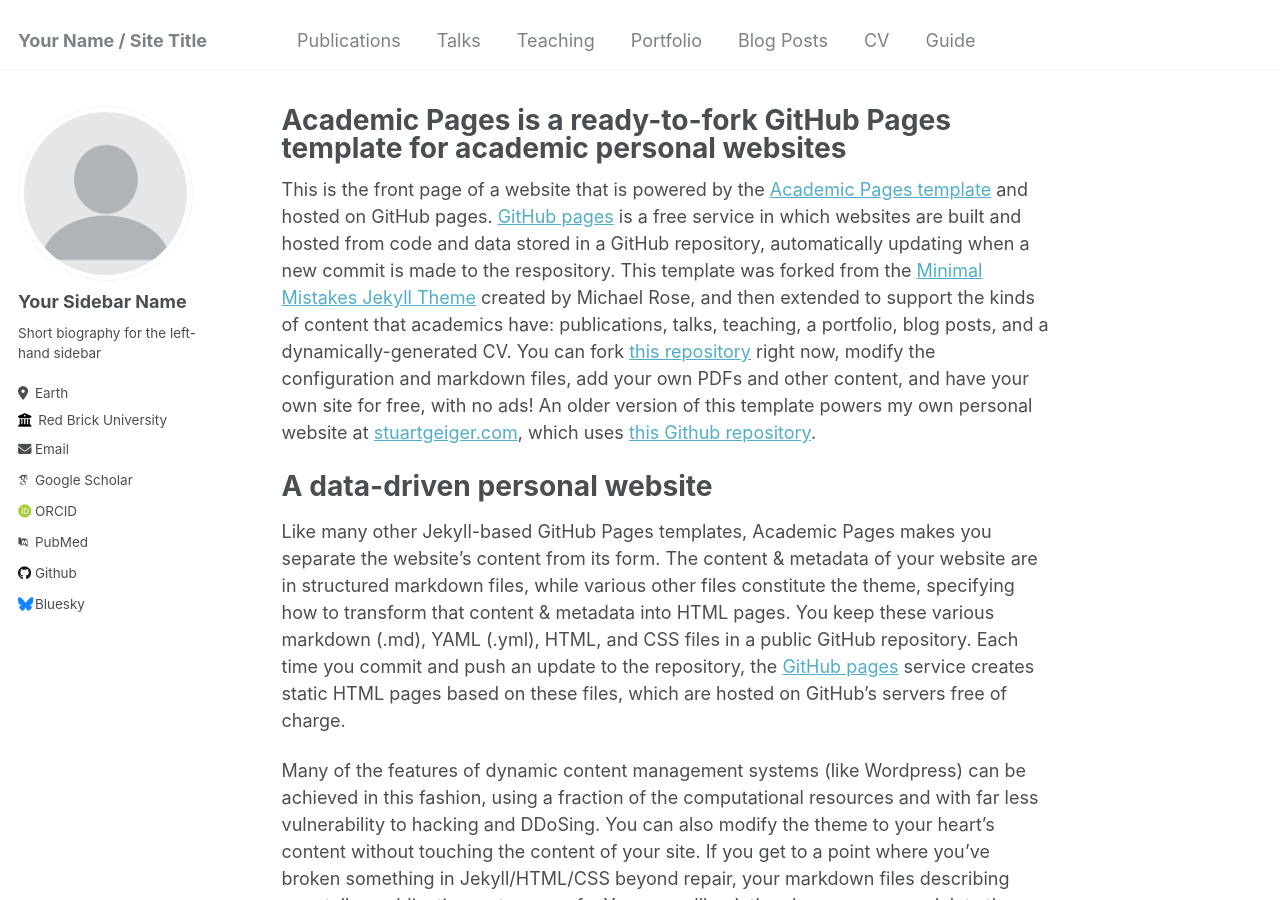
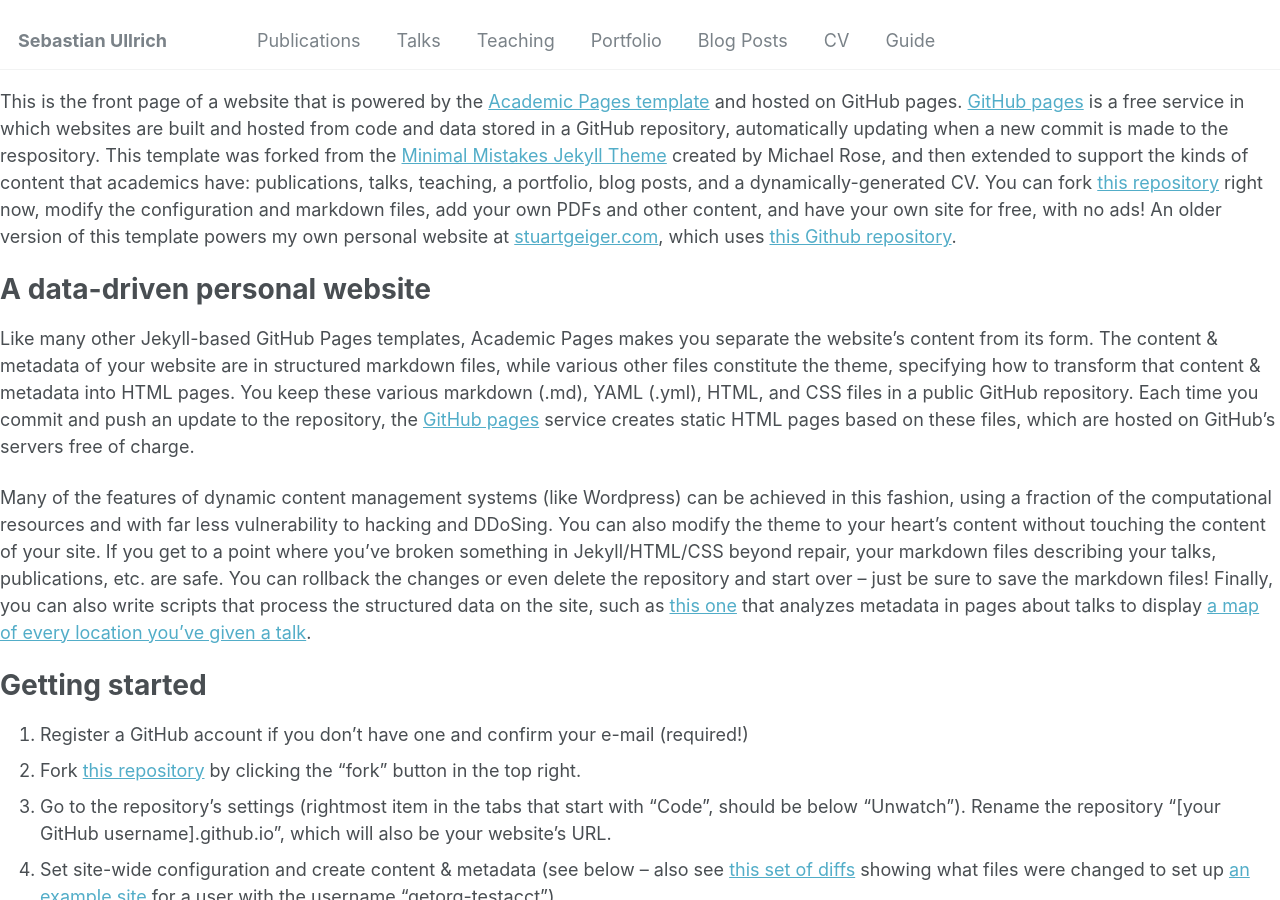
Before and after one commit to Kha/kha.github.io, a Jekyll site: the page built from _pages/about.md, in a window 1280 px wide and 900 px high. Built offline with Jekyll 4.4.1, drawn with Linux system fonts in a browser that asks for light colours; some web fonts are replaced; our own code applies the rules of GitHub Pages for plain Markdown files; some of the changed lines change nothing that is shown; some of the changed text lies outside the part shown.

Commit message:
basic settings

```diff
--- a/_config.yml
+++ b/_config.yml
@@ -8,47 +8,47 @@
 
 # Basic Site Settings
 locale                   : "en-US"
-title                    : "Your Name / Site Title"
+title                    : "Sebastian Ullrich"
 title_separator          : "-"
-name                     : &name "Your Name"
-description              : &description "personal description"
-url                      : https://academicpages.github.io # the base hostname & protocol for your site e.g. "https://mmistakes.github.io"
+name                     : &name "Sebastian Ullrich"
+description              : &description "Sebastian Ullrich"
+url                      : https://sebasti.a.nullri.ch # the base hostname & protocol for your site e.g. "https://mmistakes.github.io"
 baseurl                  : "" # the subpath of your site, e.g. "/blog"
-repository               : "academicpages/academicpages.github.io"
+repository               : "Kha/kha.github.io"
 
 # Site Author - The following control what appear as part of the author content on the side bar.
 #               If a field is blank the icon and link will not appear, otherwise it will be shown.
 #               Additional customization can be done by editing /_includes/author-profile.html
 author:
   # Biographic information
-  avatar           : "profile.png"
-  name             : "Your Sidebar Name"
-  pronouns         : # example: "she/her"
-  bio              : "Short biography for the left-hand sidebar"
-  location         : "Earth"
-  employer         : "Red Brick University"
-  uri              : # URL
-  email            : "none@example.org"
+  avatar           : "rotated2.jpg"
+  name             : "Sebastian Ullrich"
+  pronouns         : "he/him"
+  bio              : "Co-Founder, Head of Engineering"
+  location         : "Munich, Germany"
+  employer         : "Lean FRO"
+  uri              : "https://lean-fro.org"
+  email            : "sebasti@nullri.ch"
 
   # Academic websites
   arxiv            : # URL - Update with the correct link to your profile
-  googlescholar    : "https://scholar.google.com/citations?user=PS_CX0AAAAAJ"
+  googlescholar    :
   impactstory      : # URL
-  orcid            : "http://orcid.org/yourorcidurl"
+  orcid            : "https://orcid.org/0000-0002-2777-8117"
   semantic         : # URL
-  pubmed           : "https://www.ncbi.nlm.nih.gov/pubmed/?term=john+snow"
+  pubmed           :
   researchgate     : # URL
 
   # Repositories and software development
   bitbucket        : # Username - Update with your username on the site
   codepen          : # Username
   dribbble         : # Username
-  github           : "academicpages"
+  github           : "Kha"
   kaggle           : # Username
   stackoverflow    : # User number or user number and name (i.e., use "1" or "1/jeff-atwood")
 
   # Social media
-  bluesky          : "bsky.app" # Replace this with you Bluesky username
+  bluesky          :
   facebook         : # Username
   flickr           : # Username
   foursquare       : # Username
@@ -58,7 +58,7 @@
   instagram        : # Username
   lastfm           : # Username
   linkedin         : # Username
-  mastodon         : # URL
+  mastodon         : "https://functional.cafe/@kha"
   medium           : # URL
   pinterest        : # Username
   soundcloud       : # Username
@@ -217,32 +217,32 @@
 # Defaults
 defaults:
   # _posts
-  - scope:
-      path: ""
-      type: posts
-    values:
-      layout: single
-      author_profile: true
-      read_time: true
-      comments: true
-      share: true
-      related: true
-  # _pages
-  - scope:
-      path: ""
-      type: pages
-    values:
-      layout: single
-      author_profile: true
-  # _teaching
-  - scope:
-      path: ""
-      type: teaching
-    values:
-      layout: single
-      author_profile: true
-      share: true
-      comments: true
+  #- scope:
+  #    path: ""
+  #    type: posts
+  #  values:
+  #    layout: single
+  #    author_profile: true
+  #    read_time: true
+  #    comments: true
+  #    share: true
+  #    related: true
+  ## _pages
+  #- scope:
+  #    path: ""
+  #    type: pages
+  #  values:
+  #    layout: single
+  #    author_profile: true
+  ## _teaching
+  #- scope:
+  #    path: ""
+  #    type: teaching
+  #  values:
+  #    layout: single
+  #    author_profile: true
+  #    share: true
+  #    comments: true
   # _publications
   - scope:
       path: ""
@@ -252,15 +252,15 @@
       author_profile: true
       share: true
       comments: true
-  # _portfolio
-  - scope:
-      path: ""
-      type: portfolio
-    values:
-      layout: single
-      author_profile: true
-      share: true
-      comment: true
+  ## _portfolio
+  #- scope:
+  #    path: ""
+  #    type: portfolio
+  #  values:
+  #    layout: single
+  #    author_profile: true
+  #    share: true
+  #    comment: true
   # _talks
   - scope:
       path: ""
@@ -281,7 +281,7 @@
 permalink: /:categories/:title/
 # paginate: 5 # amount of posts to show
 # paginate_path: /page:num/
-timezone: America/Los_Angeles # http://en.wikipedia.org/wiki/List_of_tz_database_time_zones
+timezone: Europe/Berlin # http://en.wikipedia.org/wiki/List_of_tz_database_time_zones
 
 
 # Plugins
```
Also changed, not shown: images/rotated2.jpg (added).
